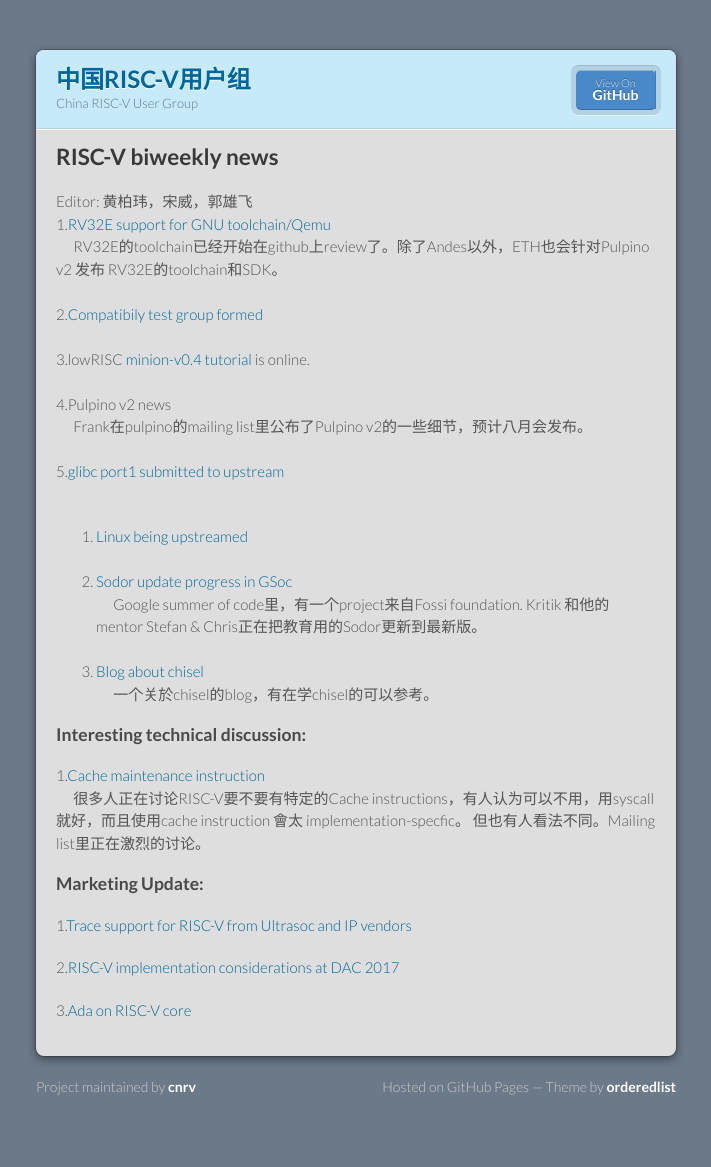
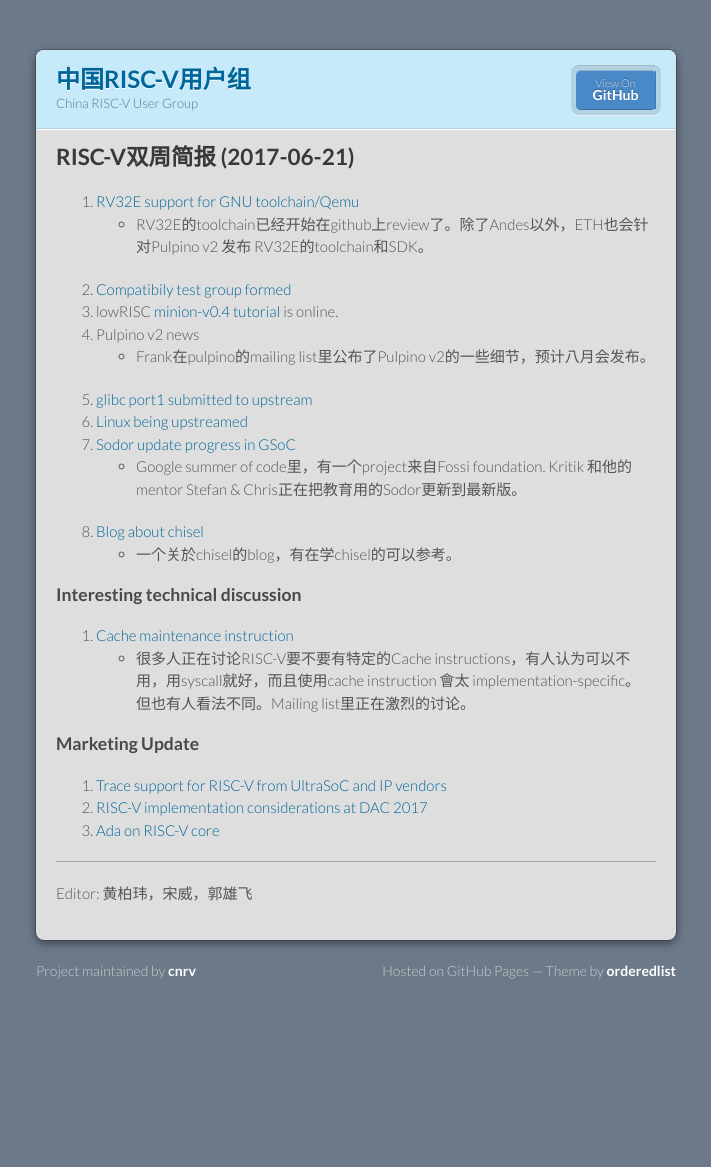
Before and after one commit to cnrv/home, a Jekyll site: the page built from bi-week-rpts/2017-06-21.md, in a window 1280 px wide. Shown: the whole page, without its empty margins (284-995 px from the left). Built offline with Jekyll 4.4.1, drawn with Linux system fonts in a browser that asks for light colours; our own code applies the rules of GitHub Pages for plain Markdown files; after the commit the page ends 1051 px from its top, so only the background shows below that.

Commit message:
update report and add theme.
Signed-off-by: Alex Guo <xfguo@credosemi.com.cn>

```diff
--- a/bi-week-rpts/2017-06-21.md
+++ b/bi-week-rpts/2017-06-21.md
@@ -1,36 +1,34 @@
-## RISC-V biweekly news
- Editor: 黄柏玮，宋威，郭雄飞 <br>
-1.[RV32E support for GNU toolchain/Qemu](https://groups.google.com/a/groups.riscv.org/d/msgid/sw-dev/CA%2ByXCZBevqzCeLU5p69qqp55h00gZFNdHo3ZEtyk_LcPPOH%3DCQ%40mail.gmail.com)<br>
-&nbsp;&nbsp;&nbsp;&nbsp;&nbsp;&nbsp;RV32E的toolchain已经开始在github上review了。除了Andes以外，ETH也会针对Pulpino v2 发布 RV32E的toolchain和SDK。
-<br>
-<br>
-2.[Compatibily test group formed](https://groups.google.com/a/groups.riscv.org/d/msgid/sw-dev/36d9e3da-824d-c588-3c97-b520a0430e14%40codasip.com?utm_medium=email&utm_source=footer)
-<br>
-<br>
-3.lowRISC [minion-v0.4 tutorial](http://www.lowrisc.org/docs/minion-v0.4/) is online.<br>
-<br>
-4.Pulpino v2 news<br>
-&nbsp;&nbsp;&nbsp;&nbsp;&nbsp;&nbsp;Frank在pulpino的mailing list里公布了Pulpino v2的一些细节，预计八月会发布。<br>
-<br>
-5.[glibc port1 submitted to upstream](https://groups.google.com/a/groups.riscv.org/d/msgid/sw-dev/mhng-67c86d52-9383-4720-a928-469545d399cb%40palmer-si-x1c4)<br>
-<br>
-6. [Linux being upstreamed](https://groups.google.com/a/groups.riscv.org/d/msgid/patches/20170614183048.11040-12-palmer%40dabbelt.com)<br>
-<br>
-7. [Sodor update progress in GSoc](https://codelec.github.io/gsoc/gsoc1/)<br>
-&nbsp;&nbsp;&nbsp;&nbsp;&nbsp;&nbsp;Google summer of code里，有一个project来自Fossi foundation. Kritik 和他的mentor Stefan & Chris正在把教育用的Sodor更新到最新版。<br>
-<br>
-8. [Blog about chisel](http://blog.edmondcote.com/)<br>
-&nbsp;&nbsp;&nbsp;&nbsp;&nbsp;&nbsp;一个关於chisel的blog，有在学chisel的可以参考。
+---
+layout: default
+---
 
-### Interesting technical discussion:
+## RISC-V双周简报 (2017-06-21)
 
-1.[Cache maintenance instruction](https://groups.google.com/a/groups.riscv.org/d/msgid/isa-dev/fea83558-920d-4d62-a584-b7df5bac24aa%40groups.riscv.org?utm_medium=email&utm_source=footer)<br>
-&nbsp;&nbsp;&nbsp;&nbsp;&nbsp;&nbsp;很多人正在讨论RISC-V要不要有特定的Cache instructions，有人认为可以不用，用syscall就好，而且使用cache instruction 會太 implementation-specfic。
+1. [RV32E support for GNU toolchain/Qemu](https://groups.google.com/a/groups.riscv.org/d/msgid/sw-dev/CA%2ByXCZBevqzCeLU5p69qqp55h00gZFNdHo3ZEtyk_LcPPOH%3DCQ%40mail.gmail.com)
+  - RV32E的toolchain已经开始在github上review了。除了Andes以外，ETH也会针对Pulpino v2 发布 RV32E的toolchain和SDK。
+2. [Compatibily test group formed](https://groups.google.com/a/groups.riscv.org/d/msgid/sw-dev/36d9e3da-824d-c588-3c97-b520a0430e14%40codasip.com?utm_medium=email&utm_source=footer)
+3. lowRISC [minion-v0.4 tutorial](http://www.lowrisc.org/docs/minion-v0.4/) is online.
+4. Pulpino v2 news
+    - Frank在pulpino的mailing list里公布了Pulpino v2的一些细节，预计八月会发布。
+5. [glibc port1 submitted to upstream](https://groups.google.com/a/groups.riscv.org/d/msgid/sw-dev/mhng-67c86d52-9383-4720-a928-469545d399cb%40palmer-si-x1c4)
+6. [Linux being upstreamed](https://groups.google.com/a/groups.riscv.org/d/msgid/patches/20170614183048.11040-12-palmer%40dabbelt.com)
+7. [Sodor update progress in GSoC](https://codelec.github.io/gsoc/gsoc1/)
+   - Google summer of code里，有一个project来自Fossi foundation. Kritik 和他的mentor Stefan & Chris正在把教育用的Sodor更新到最新版。
+8. [Blog about chisel](http://blog.edmondcote.com/)
+   - 一个关於chisel的blog，有在学chisel的可以参考。
+
+### Interesting technical discussion
+
+1. [Cache maintenance instruction](https://groups.google.com/a/groups.riscv.org/d/msgid/isa-dev/fea83558-920d-4d62-a584-b7df5bac24aa%40groups.riscv.org?utm_medium=email&utm_source=footer)
+   - 很多人正在讨论RISC-V要不要有特定的Cache instructions，有人认为可以不用，用syscall就好，而且使用cache instruction 會太 implementation-specific。
 但也有人看法不同。Mailing list里正在激烈的讨论。
 
-### Marketing Update:
-1.[Trace support for RISC-V from Ultrasoc and IP vendors](https://l.facebook.com/l.php?u=https%3A%2F%2Fwww.realwire.com%2Freleases%2FUltraSoC-announces-industrys-first-processor-trace-support-for-RISC-V&h=ATOb8W_GSfnRziv-VnDwLSREzJtfJW_LOR6pKL7LNwaJG39wf7PBbya8-xfkfK0gVXV6COYnR7ZW-8kUR_HOaVN__vO-8CVLT_ctrLXKILiDkZ07wYf59V_nXmc91C30eL8jdwOQWFPR8zWtRQ)
+### Marketing Update
 
-2.[RISC-V implementation considerations at DAC 2017](http://www2.dac.com/events/eventdetails.aspx?id=223-23)
+1. [Trace support for RISC-V from UltraSoC and IP vendors](https://l.facebook.com/l.php?u=https%3A%2F%2Fwww.realwire.com%2Freleases%2FUltraSoC-announces-industrys-first-processor-trace-support-for-RISC-V&h=ATOb8W_GSfnRziv-VnDwLSREzJtfJW_LOR6pKL7LNwaJG39wf7PBbya8-xfkfK0gVXV6COYnR7ZW-8kUR_HOaVN__vO-8CVLT_ctrLXKILiDkZ07wYf59V_nXmc91C30eL8jdwOQWFPR8zWtRQ)
+2. [RISC-V implementation considerations at DAC 2017](http://www2.dac.com/events/eventdetails.aspx?id=223-23)
+3. [Ada on RISC-V core](http://blog.adacore.com/ada-on-the-first-risc-v-microcontroller)
 
-3.[Ada on RISC-V core](http://blog.adacore.com/ada-on-the-first-risc-v-microcontroller)
+----
+
+Editor: 黄柏玮，宋威，郭雄飞
```
